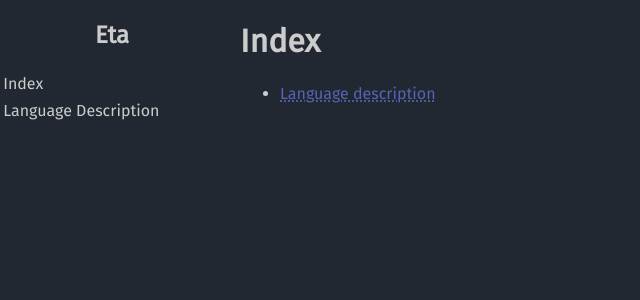
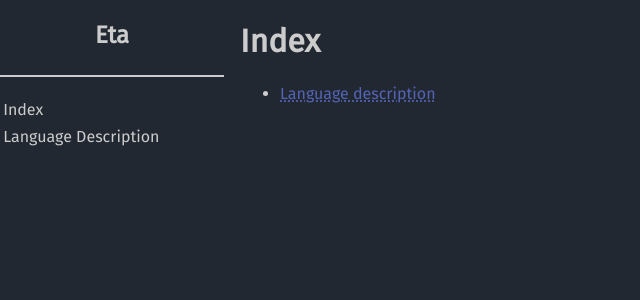
Before and after one commit to madmann91/fu, a Jekyll site: the page built from doc/_pages/index.md, in a window 1280 px wide. Shown: the top 300 px of the page, without its empty margins (0-640 px from the left). Built offline with Jekyll 4.4.1, drawn with Linux system fonts in a browser that asks for light colours.

Commit message:
Add borders at the bottom of sections

```diff
--- a/doc/_sass/style.scss
+++ b/doc/_sass/style.scss
@@ -40,6 +40,10 @@ a:visited {
     color: $visited-link-color;
 }
 
+section h1 {
+    border-bottom: 1px solid $page-text-color;
+}
+
 blockquote {
     background-color: $quote-background-color;
     border-left: 6px solid $page-text-color;
@@ -76,6 +80,7 @@ pre code {
 }
 
 #navbar {
+    border-bottom: 2px solid $page-text-color;
     background-color: $navbar-background-color;
     width: 100%;
     height: 4em;
@@ -113,6 +118,7 @@ pre code {
         margin-top: 0em;
     }
     #navbar {
+        border: none;
         width: 14em;
         height: 100%;
     }
@@ -127,4 +133,8 @@ pre code {
         display: block;
         padding: 0.2em 0.2em;
     }
+    #navbar h2 {
+        padding-bottom: 1em;
+        border-bottom: 2px solid $page-text-color;
+    }
 }
```
